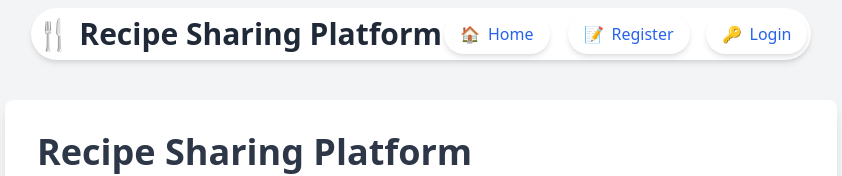
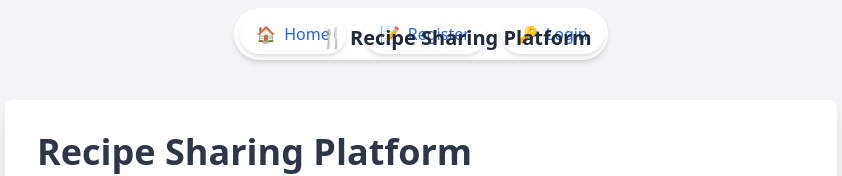
Before and after one commit to helloleo-ai/recipe-sharing-platform, a Next.js app: page / in a window 1280 px wide. Shown: the top 176 px of the page, without its empty margins (219-1061 px from the left). Built offline with nearby package versions, Linux system fonts and the light colour scheme.

Commit message:
chore: updated header styling for better positioning

```diff
--- a/components/Header.js
+++ b/components/Header.js
@@ -4,7 +4,7 @@ export default function Header() {
   return (
     <header className="bg-white text-gray-800 p-1 rounded-full shadow-md m-2 max-w-4xl mx-auto">
       <div className="container mx-auto flex justify-between items-center">
-        <h1 className="text-3xl font-bold">🍴 Recipe Sharing Platform</h1>
+        <h1 className="text-xl font-bold absolute top-0 right-0 m-4">🍴 Recipe Sharing Platform</h1>
 <nav className="flex space-x-4">
           <Link href="/" legacyBehavior>
             <a className="flex items-center space-x-2 bg-white text-blue-600 px-4 py-2 rounded-full shadow-md hover:bg-gray-100 transition">
--- a/styles/globals.css
+++ b/styles/globals.css
@@ -1,4 +1,5 @@
 header {
+  position: relative; /* Ensure the header is positioned relative for absolute positioning of the title */
   border-radius: 9999px; /* Full rounded corners */
   box-shadow: 0 4px 6px rgba(0, 0, 0, 0.1); /* Subtle shadow for depth */
   max-width: 1024px; /* Match the max-width of the main column */
```
